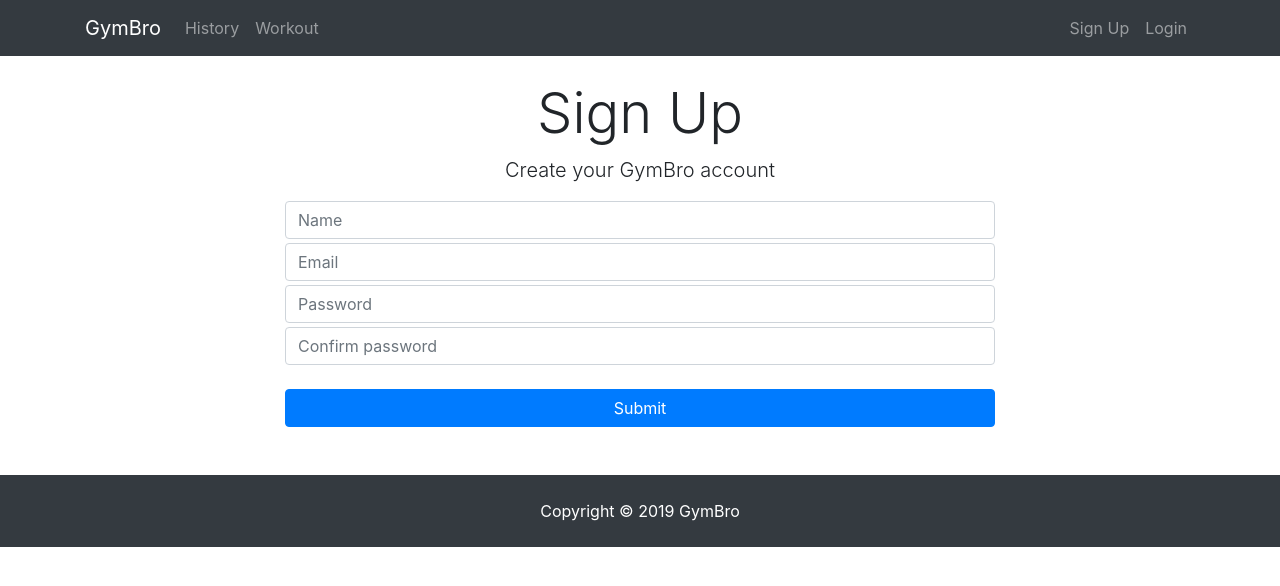
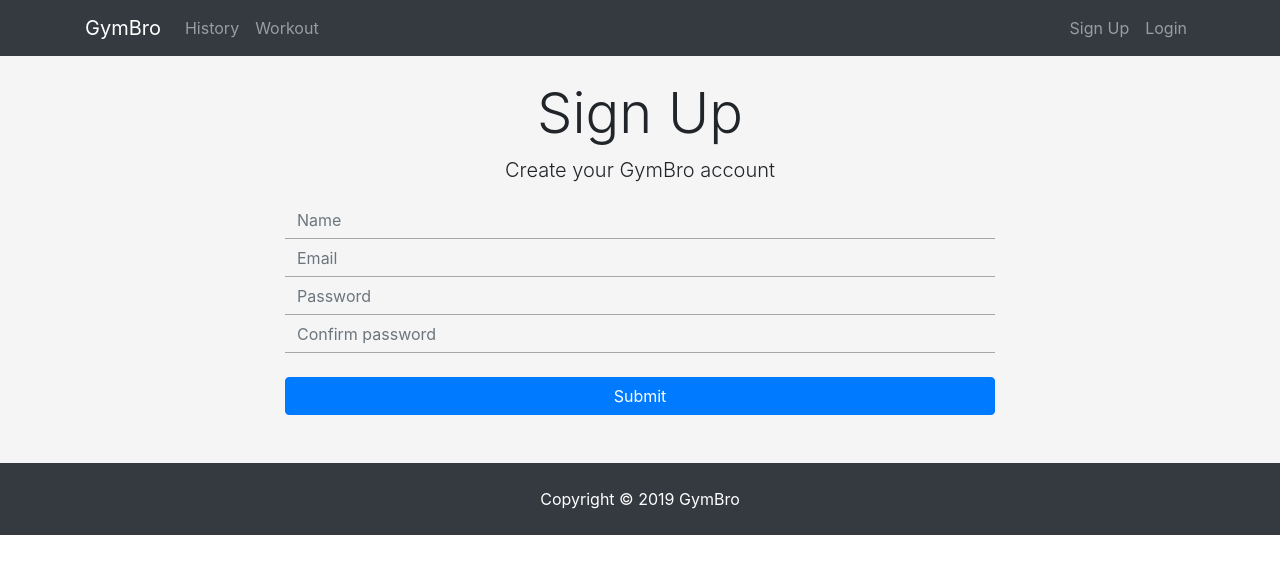
Before and after one commit to Yaxa87/gym-bro, a React (Create React App) app in the folder client/: page /register in a window 1280 px wide. Shown: the top 586 px of the page. Built offline with nearby package versions, Linux system fonts and the light colour scheme.

Commit message:
updated css styles

```diff
--- a/client/src/App.css
+++ b/client/src/App.css
@@ -1,3 +1,8 @@
+
+.App {
+	background-color: #F5F5F5;
+}
+
 img {
   	width: 100%;
 }
@@ -24,3 +29,21 @@ img {
 	width: 100%;
 	height: 100%;
 }
+
+.excercise-container {
+	background-color: white;
+	padding: 5px 5px 12px 5px;
+	border-radius: 5px;
+}
+
+/* overwrite bootstrap styles */
+.form-control.text-input-group {
+	border-radius: 0;
+	border: none;
+	border-bottom: 1px solid #A7A7A7;
+	background-color: transparent;
+}
+
+.form-control.no-border {
+	border: none;
+}
--- a/client/src/components/auth/Login.js
+++ b/client/src/components/auth/Login.js
@@ -19,7 +19,7 @@ class Login extends Component {
 
     componentDidMount() {
         if (this.props.auth.isAuthenticated) {
-            this.props.history.push('/workouts')
+            this.props.history.push('/history')
         }
     }
 
--- a/client/src/components/auth/Register.js
+++ b/client/src/components/auth/Register.js
@@ -22,7 +22,7 @@ class Register extends Component {
 
     componentDidMount() {
         if (this.props.auth.isAuthenticated) {
-            this.props.history.push('/workouts')
+            this.props.history.push('/history')
         }
     }
 
--- a/client/src/components/common/TextInputGroup.js
+++ b/client/src/components/common/TextInputGroup.js
@@ -13,10 +13,10 @@ const TextInputGroup = ({
     disabled
 }) => {
     return (
-        <div className="mb-1">
+        <div>
             <input
                 type={type}
-                className={classnames("form-control form-control-md", {
+                className={classnames("form-control text-input-group", {
                 "is-invalid": error
                 })}
                 placeholder={placeholder}
--- a/client/src/components/history/History.js
+++ b/client/src/components/history/History.js
@@ -57,7 +57,7 @@ class History extends Component {
     render() {
         return (
             <div>
-                <h1 className="display-4 text-center">Workout History</h1>
+                <h1 className="text-center">Workout History</h1>
                 {this.renderHistoryTable()}
             </div>
         )
--- a/client/src/components/workout/Excercise.js
+++ b/client/src/components/workout/Excercise.js
@@ -21,25 +21,30 @@ class Excercise extends Component {
 
     render() {
         return (
-            <div className="mb-2">
+            <div className="mb-3 mt-3">
                 <h2 className="h5">{this.props.name}</h2>
+
+                <div className="excercise-container">
                     <div className="form-row">
                         <div className="col-2">
-                        <label>Set</label>
+                            <label className="form-control no-border">Set</label>
                         </div>
                         <div className="col-4">
+                            <div className="form-control no-border">
                                 <select onChange={(e) => this.props.handleChangeWeightUnit(e, this.props.excercise)}>
                                     <option value="kg">KG</option>
                                     <option value="lbs">LBS</option>
                                     <option value="no">No.</option>
                                 </select>
                             </div>
+                        </div>
                         <div className="col-4">
-                        <label>Reps</label>
+                            <label className="form-control no-border">Reps</label>
                         </div>
                     </div>
 
                     {this.renderSets()}
+                </div>
 
                 <button
                     type="button"
--- a/client/src/components/workout/ExcerciseList.js
+++ b/client/src/components/workout/ExcerciseList.js
@@ -2,10 +2,12 @@ import React from 'react';
 import PropTypes from "prop-types";
 
 const ExcerciseList = ({
-    handleSelectExcercise
+    handleSelectExcercise,
+    handleCloseModal
 }) => {
     return (
         <div>
+            <i style={{position: 'fixed', right: '30px'}} onClick={handleCloseModal} className="fas fa-times"></i>
             <h2 className="text-center">Chest</h2>
             <button type="button" className="btn btn-light btn-block" value="Barbell Bench Press" onClick={handleSelectExcercise}>Barbell Bench Press</button>
             <button type="button" className="btn btn-light btn-block" value="Dumbell Bench Press" onClick={handleSelectExcercise}>Dumbell Bench Press</button>
@@ -63,7 +65,8 @@ const ExcerciseList = ({
 }
 
 ExcerciseList.propTypes = {
-    handleSelectExcercise: PropTypes.func.isRequired
+    handleSelectExcercise: PropTypes.func.isRequired,
+    handleCloseModal: PropTypes.func.isRequired
 }
 
 export default ExcerciseList;
--- a/client/src/components/workout/Set.js
+++ b/client/src/components/workout/Set.js
@@ -13,7 +13,7 @@ const Set = ({
     return (
         <div className="form-row">
             <div className="col-2">
-                <input value={setNumber} className="form-control form-control-md" disabled></input>
+                <div className="form-control no-border">{setNumber}</div>
             </div>
             <div className="col-4">
                 <TextInputGroup
@@ -34,8 +34,8 @@ const Set = ({
                 />
             </div>
             <div className="col-2">
-                <span className="form-control text-center" onClick={(e) => onRemoveSet(excercise, setNumber)}>
-                    <i className="fas fa-trash-alt"></i>
+                <span className="form-control text-center no-border" onClick={(e) => onRemoveSet(excercise, setNumber)}>
+                    <i className="fas fa-times"></i>
                 </span>
             </div>
         </div>
--- a/client/src/components/workout/Workout.js
+++ b/client/src/components/workout/Workout.js
@@ -138,14 +138,16 @@ class Workout extends Component {
             <div className="container">
                 <div className="row">
                     <div className="col-md-8 m-auto">
-                        <h1 className="display-4 text-center">Workout</h1>
+                        <h1 className="text-center">Workout</h1>
                         <form onSubmit={this.onSubmit}>
+                            <div className="mb-2">
                                 <TextInputGroup
                                     name="name"
                                     placeholder="Workout name"
                                     value={this.state.currentWorkout.name}
                                     onChange={this.handleChangeName}
                                 />
+                            </div>
 
                             {this.renderExcercises()}
 
@@ -153,7 +155,7 @@ class Workout extends Component {
                             <Modal
                                 isOpen={this.state.modalIsOpen}
                                 ariaHideApp={false}
-                                onRequestClose={this.closeModal}
+                                onRequestClose={this.handleCloseModal}
                                 style={{
                                     overlay: {
                                         backgroundColor: 'rgba(0, 0, 0, 0.75)'
@@ -168,7 +170,7 @@ class Workout extends Component {
                                       }
                                 }}
                             >
-                                <ExcerciseList handleSelectExcercise={this.handleSelectExcercise} />
+                                <ExcerciseList handleSelectExcercise={this.handleSelectExcercise} handleCloseModal={this.handleCloseModal} />
                             </Modal>
                             <hr />
                             <input type="submit" value="Save workout" className="btn btn-success btn-block" />
```
Lines whose indentation alone changed are shown as unchanged.
